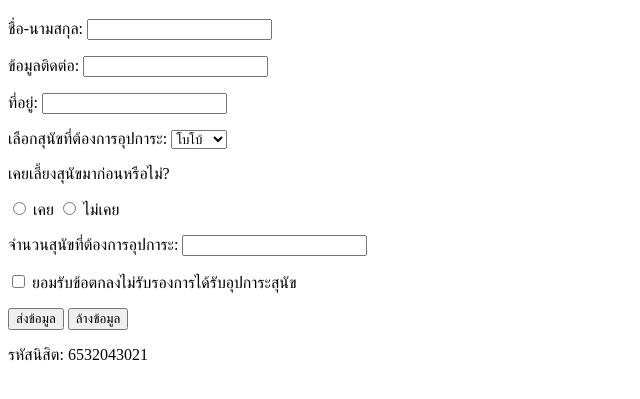
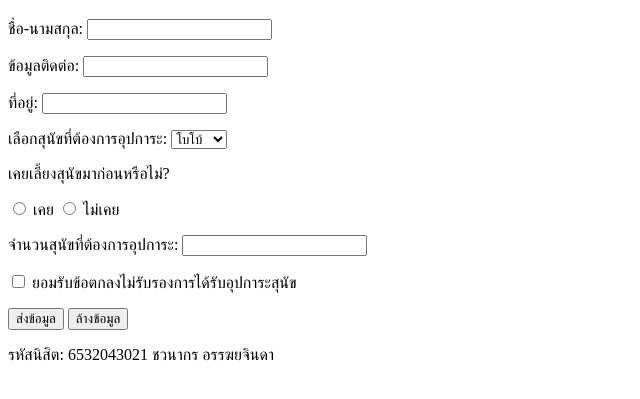
Before and after one commit to KongCXA/a01-swdevprac2, a plain HTML site: page adoptme.html in a window 1280 px wide. Shown: the part 61-460 px from the top of the page, without its empty margins (0-640 px from the left). Drawn offline with Linux system fonts and the light colour scheme.

Commit message:
add name

```diff
--- a/adoptme.html
+++ b/adoptme.html
@@ -54,7 +54,7 @@
         </p>
     </form>
 
-    <p>รหัสนิสิต: 6532043021</p>
+    <p>รหัสนิสิต: 6532043021 ชวนากร อรรฆยจินดา</p>
 
 </body>
 </html>
```
Also changed, not shown: index.html (+1 -1 lines).
